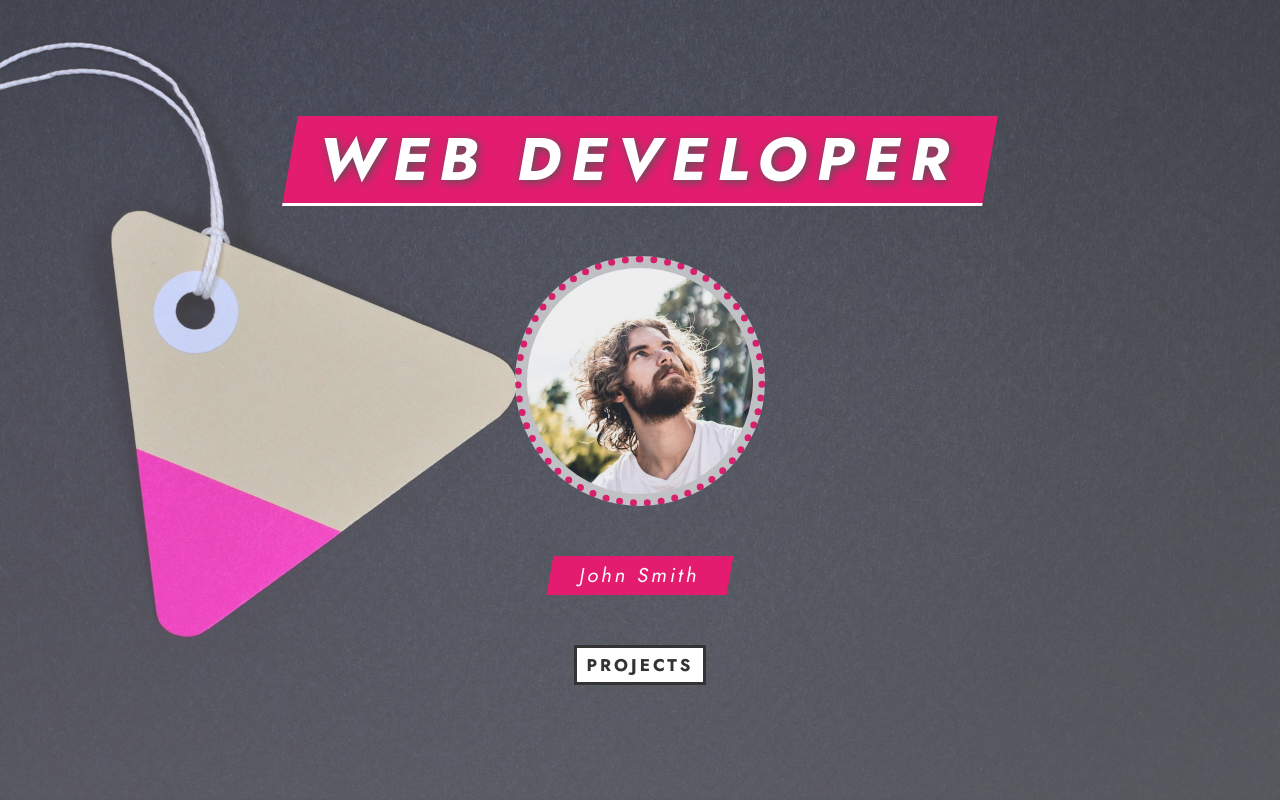
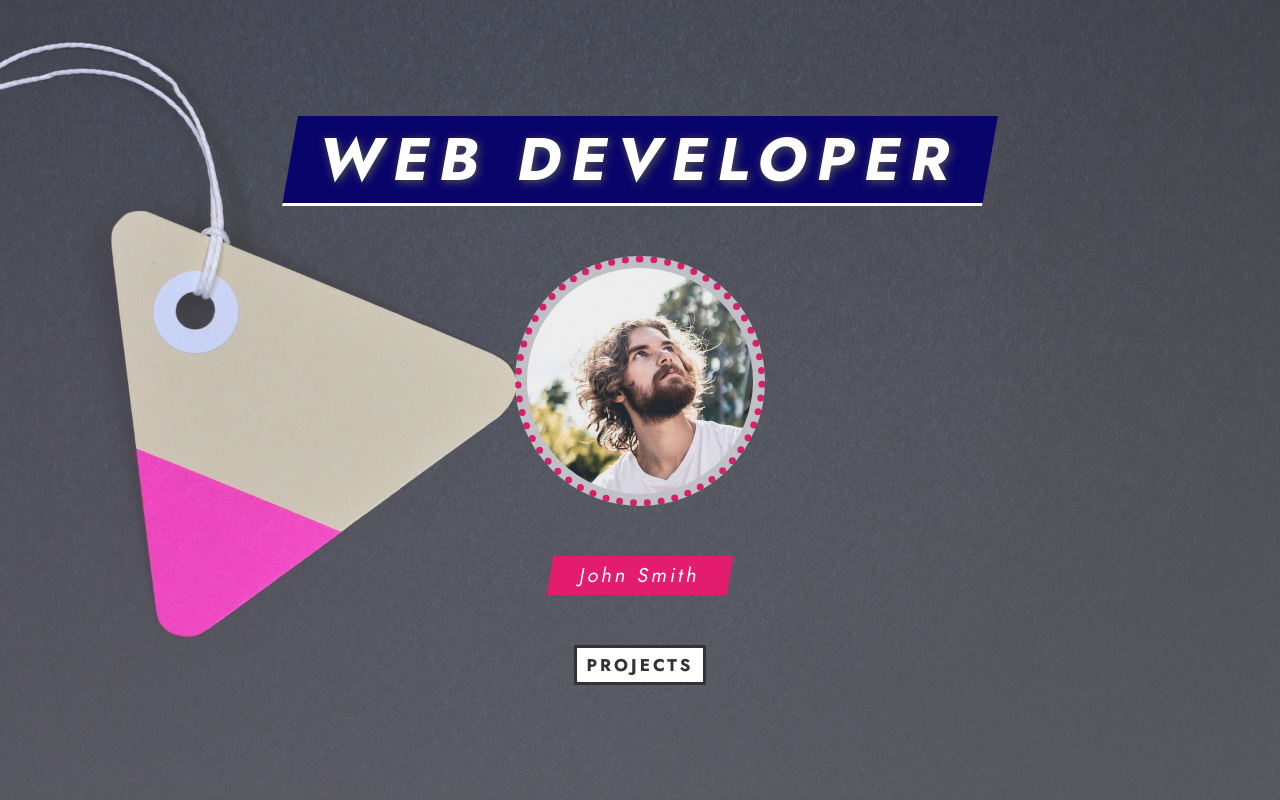
Before and after one commit to arpitfs/portfolio, a plain HTML site: page index.html in a window 1280 px wide. Shown: the top 800 px of the page. Drawn offline with Linux system fonts and the light colour scheme.

Commit message:
changed color

```diff
--- a/style.css
+++ b/style.css
@@ -49,7 +49,7 @@ html {
   font-size: 6rem;
   font-weight: 700;
   color: #fff;
-  background-color: #e41c6f;
+  background-color: #09046a;
   padding: 0 3rem;
   margin-bottom: 5rem;
   text-transform: uppercase;
```
